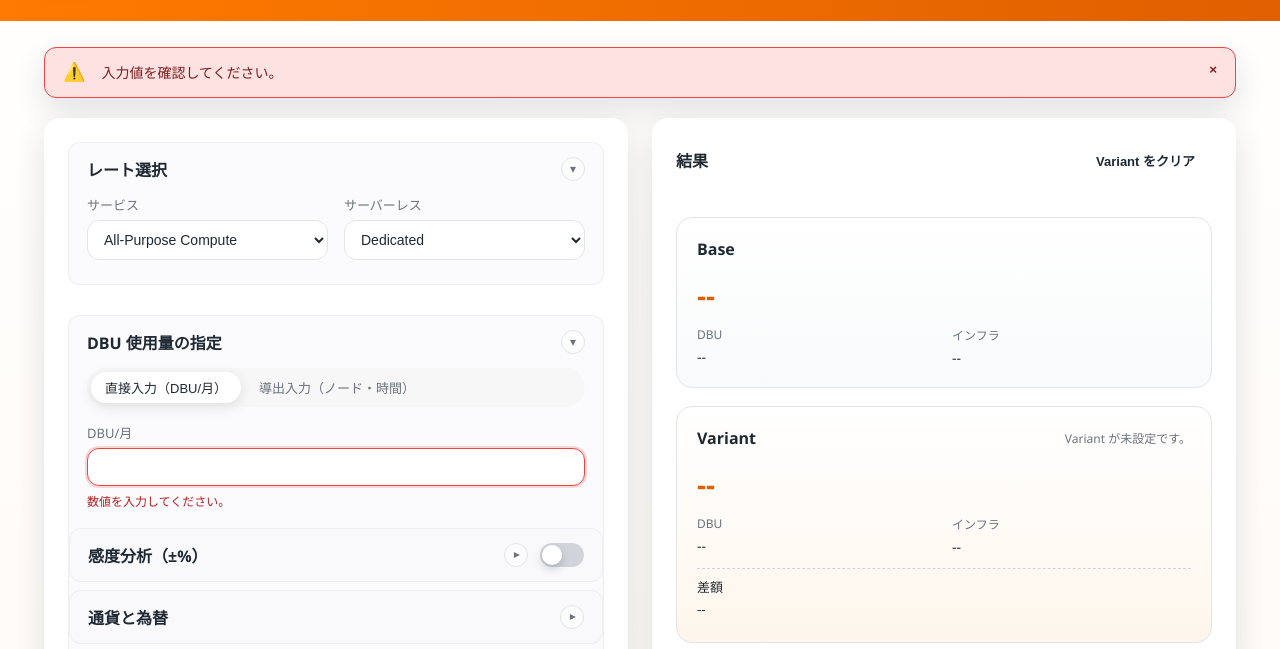
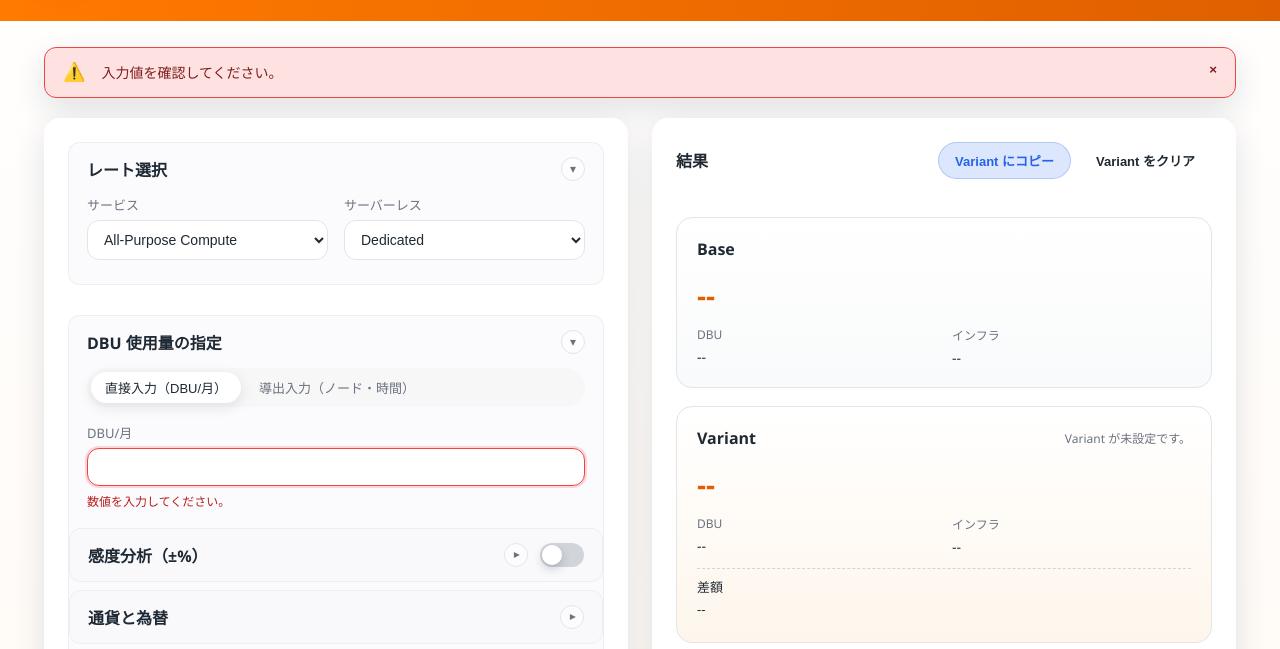
Before and after one commit to yuyuyu0706/azure-databricks-pricing, a website with bundled scripts: page index.html in a window 1280 px wide. In both pictures the pointer is over the button "Variant にコピー". Shown: the part 129-778 px from the top of the page. Built offline with nearby package versions, Linux system fonts and the light colour scheme.

Commit message:
Fix secondary button contrast

```diff
--- a/style.css
+++ b/style.css
@@ -174,12 +174,24 @@ body {
 .primary-button:hover { background:var(--orange-dark); }
 
 .secondary-button {
+  background:rgba(37,99,235,0.08);
+  color:var(--accent);
+  border-color:rgba(37,99,235,0.24);
+}
+
+.secondary-button:hover {
+  background:rgba(37,99,235,0.16);
+}
+
+.app-header .secondary-button {
   background:rgba(255,255,255,0.16);
   color:var(--text-inverse);
   border-color:rgba(255,255,255,0.35);
 }
 
-.secondary-button:hover { background:rgba(255,255,255,0.32); }
+.app-header .secondary-button:hover {
+  background:rgba(255,255,255,0.32);
+}
 
 .ghost-button {
   background:transparent;
```
